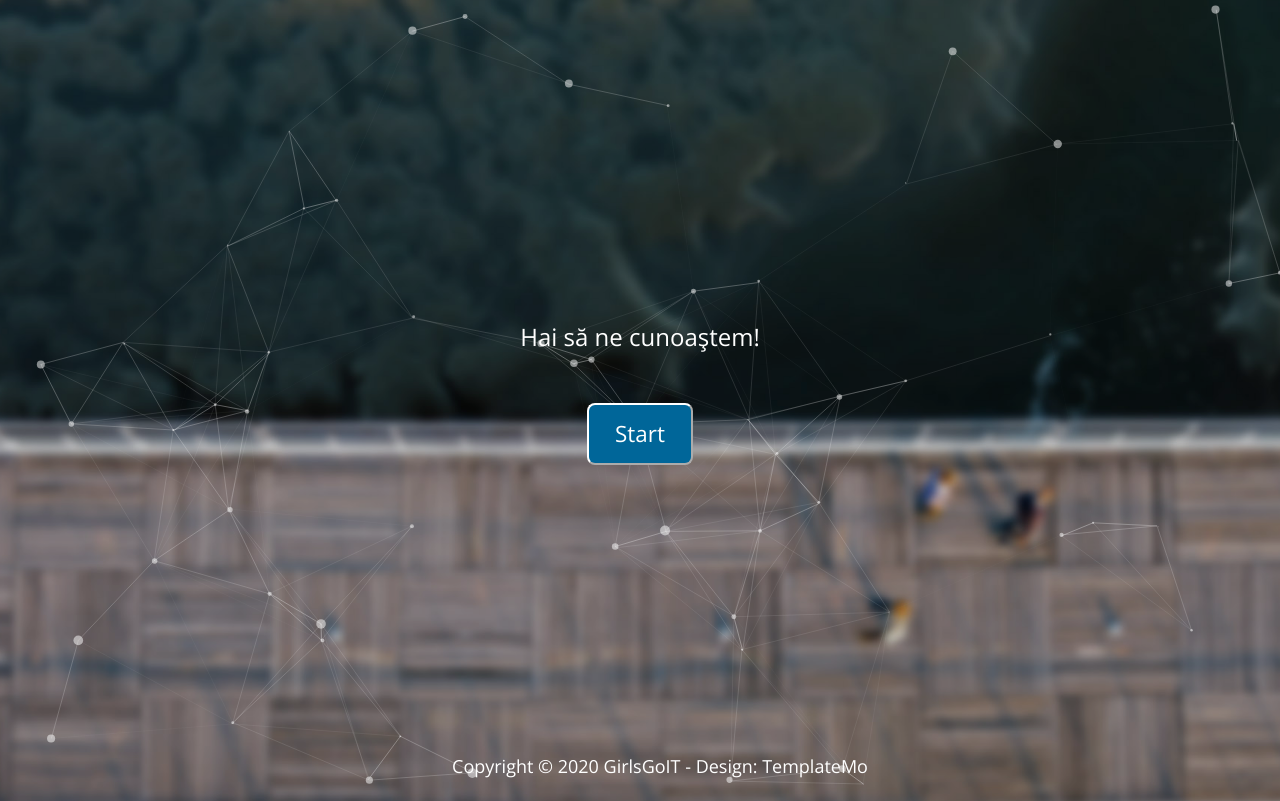
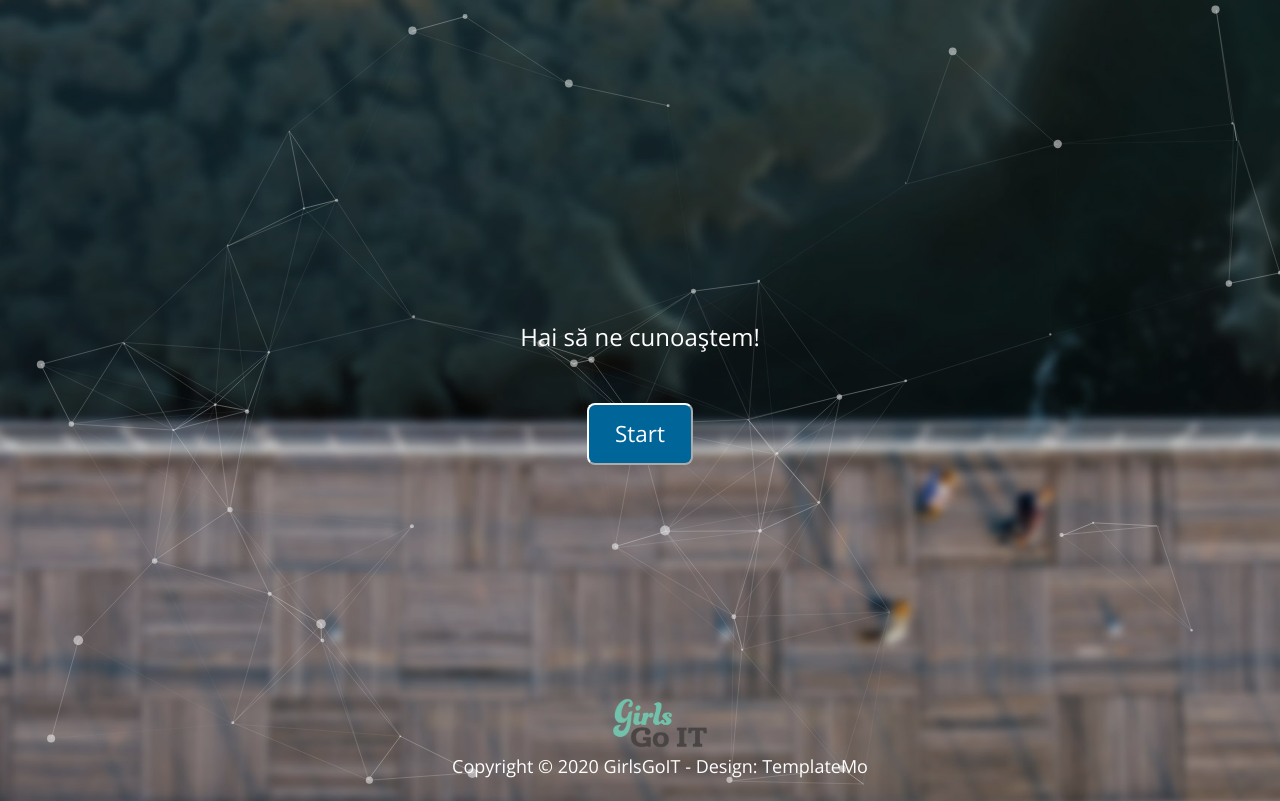
Before and after one commit to mdiannna/IceBreakers, a plain HTML site: page index.html in a window 1280 px wide. Drawn offline with nearby package versions, Linux system fonts and the light colour scheme.

Commit message:
Added girlsgoit logo

```diff
--- a/index.html
+++ b/index.html
@@ -5,7 +5,7 @@
   <meta http-equiv="X-UA-Compatible" content="IE=edge">
   <meta name="viewport" content="width=device-width, initial-scale=1">
 
-  <title>Letter - Simple Sign Up Form</title>
+  <title>Ice Breaker</title>
 <!--
 
 Letter Template
@@ -84,9 +84,11 @@ Template Re-distribution is NOT allowed.
 					</div>
 				</div>
 				<div class="footer-link">
+                    <img src="img/ggit_logo.png" class="image-fluid img img-fluid" style="width: 100px">
 					<p>Copyright © 2020 GirlsGoIT
 
-                    - Design: TemplateMo</p>
+                    - Design: TemplateMo
+                </p>
 				</div>
 			</div>
 	</body>
```
Also changed, not shown: img/ggit_logo.png (added).
